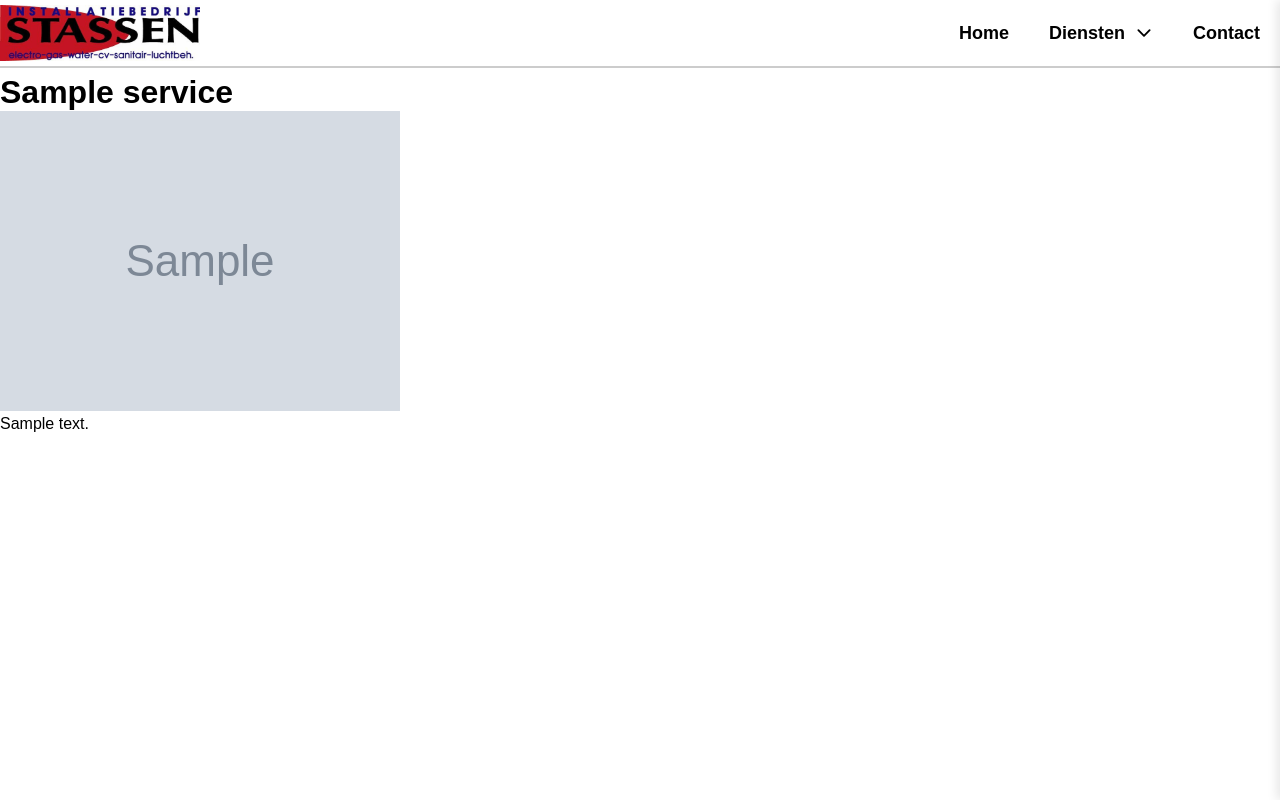
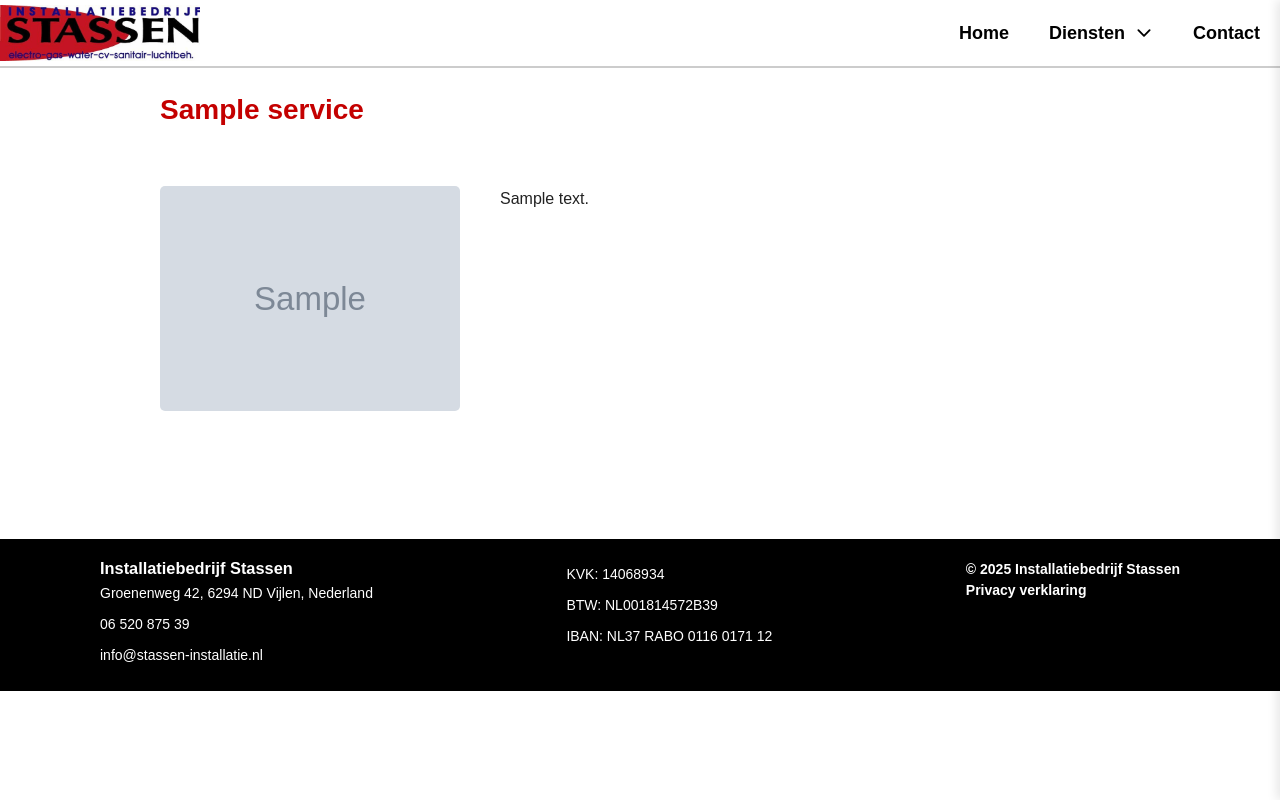
Before and after one commit to Parisxx/installatiebedrijf, a PHP site: page /services.php?id=1 in a window 1280 px wide. Run offline with PHP 8.4, Linux system fonts and the light colour scheme; tables that the repository leaves empty or names only in its code hold one stand-in row (values such as "Sample post"); grey boxes marked "Sample" are stand-in pictures.

Commit message:
feat: service container gemaakt en footer toegevoegd aan service pagina

```diff
--- a/index.css
+++ b/index.css
@@ -5,6 +5,7 @@
     font-family: Arial, Helvetica, sans-serif;
 }
 
+/* Home page */
 /* Hero section */
 
 .hero {
@@ -479,6 +480,46 @@
     color: white;
   }
 
+
+/* services page */
+/* Service container */
+.service-container {
+    max-width: 1000px;
+    margin: 40px auto;
+    padding: 0 20px;
+    display: flex;
+    gap: 40px;
+    align-items: flex-start;
+    justify-content: space-between;
+    flex-wrap: wrap;
+    margin-bottom: 8rem;
+}
+
+.service-container h1 {
+    color: #c40000;
+    font-size: 28px;
+    margin-bottom: 20px;
+    flex: 1 1 100%;
+}
+
+.service-container p {
+    line-height: 1.6;
+    font-size: 16px;
+    color: #222;
+    flex: 1 1 60%;
+}
+
+.service-img {
+    width: 100%;
+    max-width: 300px;
+    border-radius: 5px;
+    object-fit: cover;
+    flex: 1 1 35%;
+}
+
+
+
+
   /* Media queries for mobile view */
   @media (max-width: 768px) {
 
@@ -566,9 +607,22 @@
         flex-direction: column;
     }
 
+    /* services page */
 
+    .service-container {
+        flex-direction: column;
+        align-items: center;
+        text-align: left;
+    }
 
+    .service-container p,
+    .service-img {
+        flex: 1 1 100%;
+        max-width: 100%;
+    }
 
-
+    .service-img {
+        margin-top: 20px;
+    }
 
 }
--- a/services.php
+++ b/services.php
@@ -41,7 +41,7 @@
                     </svg>
                 </a>
                 <ul class="dropdown-content">
-                    <li><a href="services.php?id=1">Electro</a></li>
+                    <li><a href="services.php?id=1">Elektro</a></li>
                     <li><a href="services.php?id=2">Gas</a></li>
                     <li><a href="services.php?id=3">Water</a></li>
                     <li><a href="services.php?id=4">Cv</a></li>
@@ -67,7 +67,7 @@
                     </svg>
                 </a>
                 <ul class="off-canvas-dropdown-content">
-                    <li><a href="services.php?id=1">Electro</a></li>
+                    <li><a href="services.php?id=1">Elektro</a></li>
                     <li><a href="services.php?id=2">Gas</a></li>
                     <li><a href="services.php?id=3">Water</a></li>
                     <li><a href="services.php?id=4">Cv</a></li>
@@ -81,15 +81,38 @@
 
     <!-- Service section -->
 
+  <br>
+  <br>
+  <br>
+
+
     <div class="service-container">
-        <h1> Dit is een test</h1>
-        <h1> Dit is een test</h1>
-
         <h1><?php echo htmlspecialchars($service['title']); ?></h1>
         <img src="src/img/<?php echo htmlspecialchars($service['image']); ?>" alt="<?php echo htmlspecialchars($service['title']); ?>" class="service-img">
         <p><?php echo nl2br(htmlspecialchars($service['description'])); ?></p>
     </div>
 
+
+    <footer>
+        <div class="footer-row left">
+            <h3>Installatiebedrijf Stassen</h3>
+            <p>Groenenweg 42, 6294 ND Vijlen, Nederland</p>
+            <p>06 520 875 39</p>
+            <p><a href="mailto:info@stassen-installatie.nl">info@stassen-installatie.nl</a></p>
+        </div>
+        <div class="footer-row right">
+            <p>KVK: 14068934</p>
+            <p>BTW: NL001814572B39</p>
+            <p>IBAN: NL37 RABO 0116 0171 12</p>
+
+        </div>
+        <div class="footer-info">
+            <p>&copy; 2025 Installatiebedrijf Stassen</p>
+            <p><a href="privacy.php">Privacy verklaring</a></p>
+        </div>
+    </footer>
+
+
     <script src="script.js"></script>
 </body>
 </html>
```
Also changed, not shown: src/img/elektro.jpg (added).
